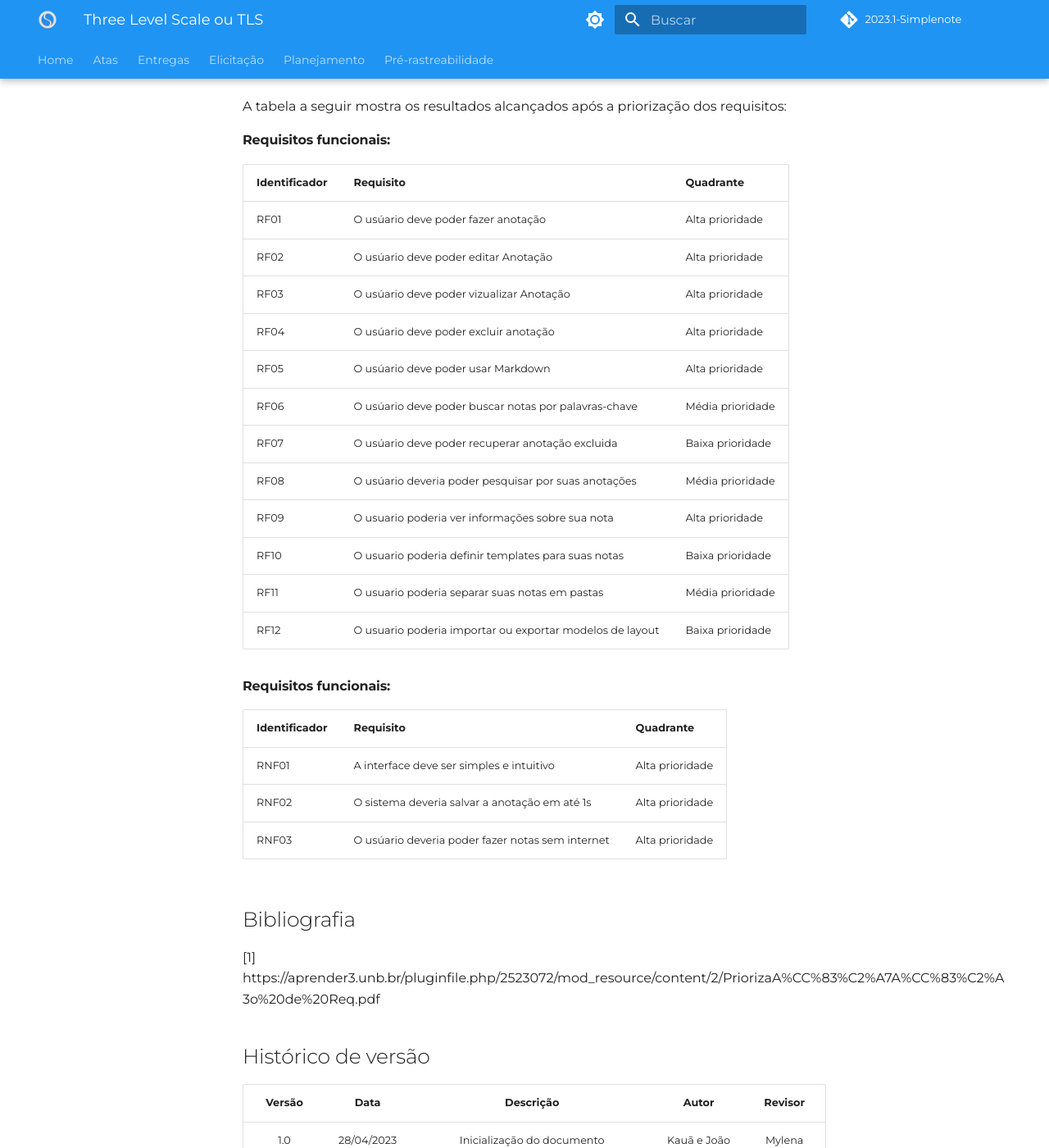
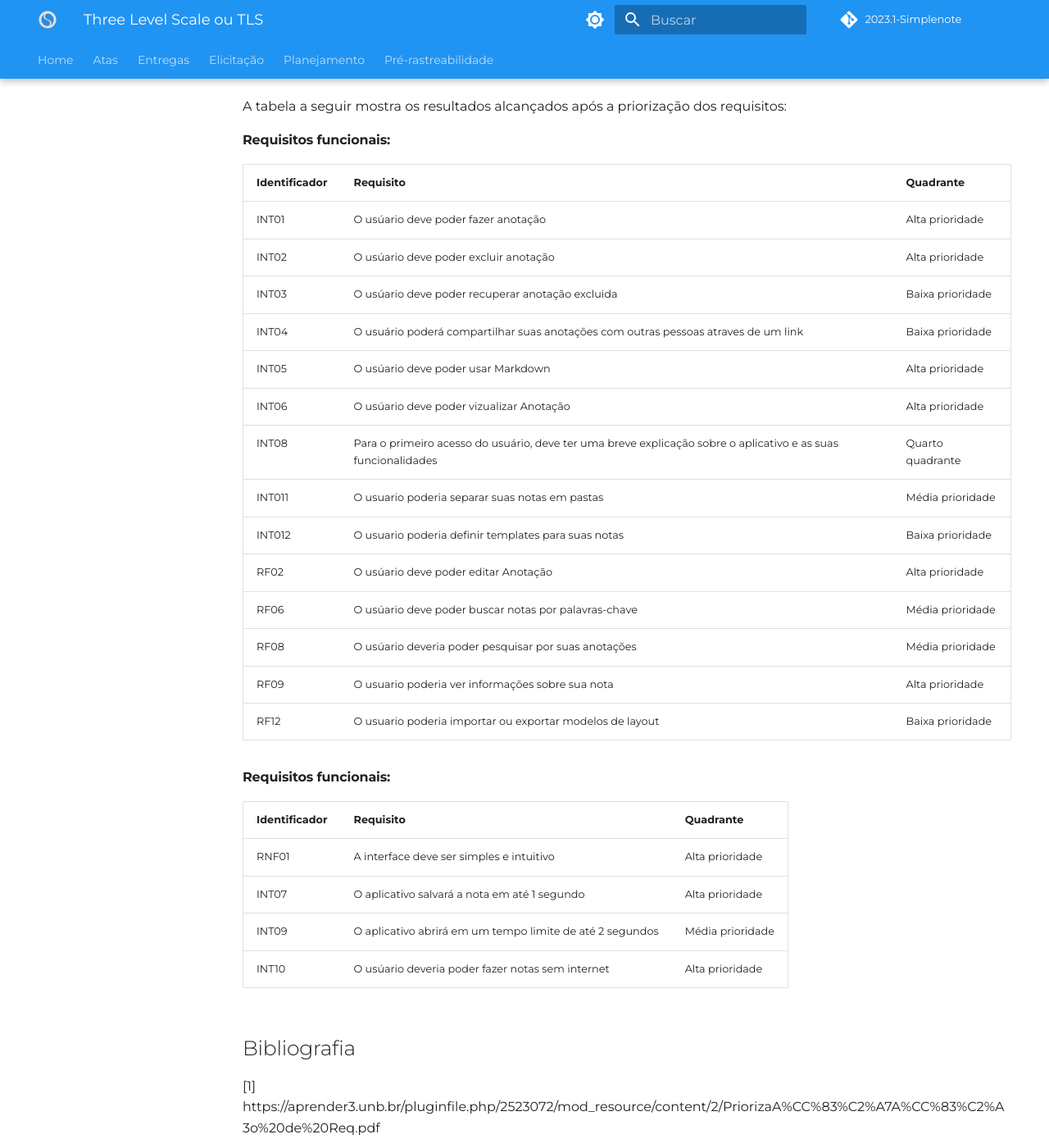
Before and after one commit to Requisitos-de-Software/2023.1-Simplenote, an MkDocs documentation site: the page built from docs/elicitacao/priorização/ThreeLevelScale.md, in a window 1280 px wide and 1400 px high, scrolled down 523 px. Shown: the whole window at 82% size. Built offline with MkDocs 1.6.1 and Material for MkDocs 9.7.7, drawn with Linux system fonts in a browser that asks for light colours; some web fonts are replaced; comment, search, counter and statistics services are not loaded.

Commit message:
Update ThreeLevelScale.md

```diff
--- a/docs/elicitacao/priorização/ThreeLevelScale.md
+++ b/docs/elicitacao/priorização/ThreeLevelScale.md
@@ -19,26 +19,30 @@ A tabela a seguir mostra os resultados alcançados após a priorização dos req
 
 | Identificador| Requisito | Quadrante|
 |---------------|-----------|-----------|
-|RF01|O usúario deve poder fazer anotação| Alta prioridade|
+|INT01|O usúario deve poder fazer anotação| Alta prioridade|
+|INT02|O usúario deve poder excluir anotação| Alta prioridade|
+|INT03|O usúario deve poder recuperar anotação excluida| Baixa prioridade|
+|INT04|O usuário poderá compartilhar suas anotações com outras pessoas atraves de um link| Baixa prioridade|
+|INT05| O usúario deve poder usar Markdown| Alta prioridade|
+|INT06|O usúario deve poder vizualizar Anotação| Alta prioridade|
+|INT08|	Para o primeiro acesso do usuário, deve ter uma breve explicação sobre o aplicativo e as suas funcionalidades|Quarto quadrante|
+|INT011|O usuario poderia separar suas notas em pastas| Média prioridade|
+|INT012|O usuario poderia definir templates para suas notas| Baixa prioridade|
 |RF02|O usúario deve poder editar Anotação|Alta prioridade|
-|RF03|O usúario deve poder vizualizar Anotação| Alta prioridade|
-|RF04|O usúario deve poder excluir anotação| Alta prioridade|
-|RF05| O usúario deve poder usar Markdown| Alta prioridade|
 |RF06|O usúario deve poder buscar notas por palavras-chave| Média prioridade|
-|RF07|O usúario deve poder recuperar anotação excluida| Baixa prioridade|
 |RF08|O usúario deveria poder pesquisar por suas anotações|Média prioridade|
 |RF09|O usuario poderia ver informações sobre sua nota| Alta prioridade|
-|RF10|O usuario poderia definir templates para suas notas| Baixa prioridade|
-|RF11|O usuario poderia separar suas notas em pastas| Média prioridade|
 |RF12|	O usuario poderia importar ou exportar modelos de layout| Baixa prioridade|
+
 
 #### Requisitos funcionais:
 
 | Identificador| Requisito | Quadrante|
 |---------------|-----------|-----------|
 |RNF01|A interface deve ser simples e intuitivo| Alta prioridade|
-|RNF02|O sistema deveria salvar a anotação em até 1s| Alta prioridade|
-|RNF03|O usúario deveria poder fazer notas sem internet| Alta prioridade|
+|INT07|O aplicativo salvará a nota em até 1 segundo| Alta prioridade|
+|INT09|O aplicativo abrirá em um tempo limite de até 2 segundos| Média prioridade|
+|INT10|O usúario deveria poder fazer notas sem internet| Alta prioridade|
 
 ## Bibliografia
 
```
